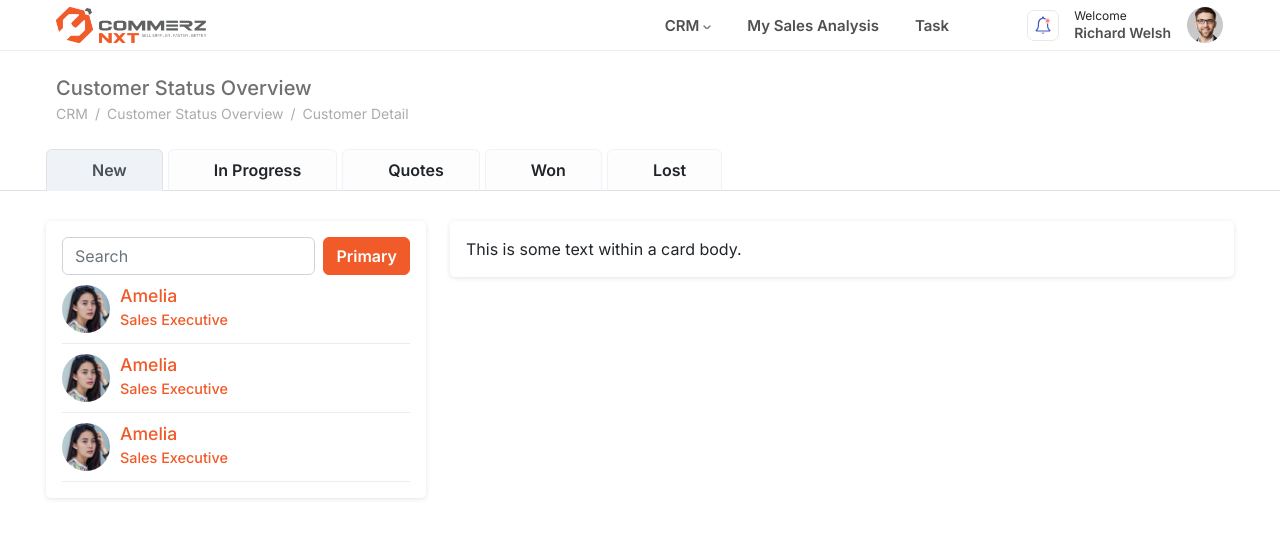
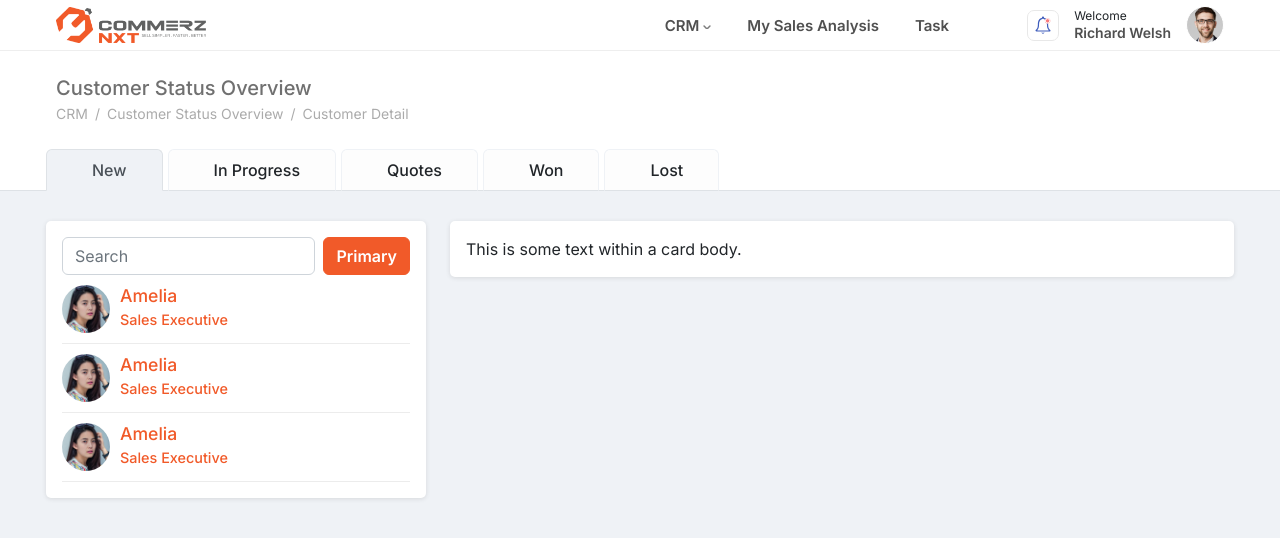
Before and after one commit to Alab2022/commerznxt, a PHP site: page /crm-index.php in a window 1280 px wide. Shown: the top 538 px of the page. Run offline with PHP 8.4, Linux system fonts and the light colour scheme.

Commit message:
style fix2

```diff
--- a/crm-index.php
+++ b/crm-index.php
@@ -1,4 +1,4 @@
-<?php include('include/head.php'); ?>
+<?php include('include/head-inner.php'); ?>
 <?php include('include/header.php'); ?>
     <div class="container-fluid remove-margin bg-white">
       <div class="db-top-wrapper">
--- /dev/null
+++ b/include/head-inner.php
@@ -0,0 +1,14 @@
+<!DOCTYPE html>
+<html lang="en">
+
+<head>
+	<meta charset="UTF-8">
+	<meta http-equiv="X-UA-Compatible" content="IE=edge">
+	<meta name="viewport" content="width=device-width, initial-scale=1">
+	<title> CommerzNXT </title>
+    <link rel="stylesheet" href="assets/css/style.css">
+	<link rel="icon" href="img/logo-wo.png" type="image/x-icon">
+    <link href="https://fonts.googleapis.com/css2?family=Inter:wght@100;200;300;400;500;600;700;800;900&family=Poppins:ital,wght@0,100;0,200;0,300;0,400;0,600;0,700;0,800;0,900;1,100;1,200;1,300&display=swap" rel="stylesheet">
+</head>
+
+<body class="inner">
--- a/scss/pages/_common.scss
+++ b/scss/pages/_common.scss
@@ -163,3 +163,6 @@ ul.breadcrumb li a:hover {
   padding-left: 56px;
   padding-right: 56px;
 }
+body.inner {
+  background-color: $body-background!important;
+}
--- a/scss/pages/_crm.scss
+++ b/scss/pages/_crm.scss
@@ -6,6 +6,7 @@
 }
 .tab-page{
     padding: 30px 46px 0;
+
 }
 .nav-tabs.page-nav .nav-item.show .nav-link {
     background-color:$body-background;
@@ -27,7 +28,7 @@
     align-items: center;
     color: var(--primary-text);
     background: #fdfdfd;
-    font-weight: 600;
+    font-weight: 500;
 }
 .nav-tabs.page-nav .nav-item{
     margin-right: 5px;
```
Also changed, not shown: assets/css/style.css, 1 other file.
